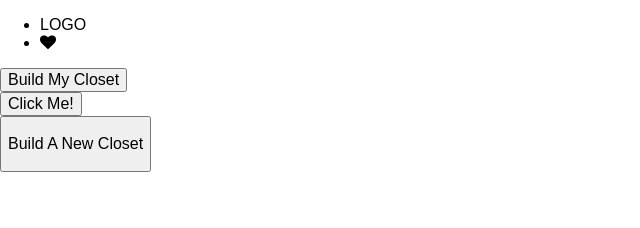
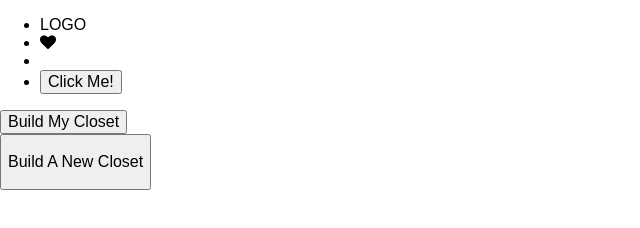
Before and after one commit to dressed-to-last/capsulewardrobe, a website: page index.html in a window 1280 px wide. Shown: the whole page, without its empty margins (0-640 px from the left). Drawn offline with nearby package versions, Linux system fonts and the light colour scheme; files that its build step writes are made by us from their sources; no server answers.

Commit message:
drying and cleaning up the html

```diff
--- a/index.html
+++ b/index.html
@@ -8,37 +8,49 @@
 	<link rel="stylesheet" href="public/styles/style.css"/>
 </head>
 <body>
-<main>
-<header>
+
+
+
+
+	<header>
 		<nav>
 			<ul>
 				<li>LOGO</li>
 				<li><i class="fa fa-heart" aria-hidden="true"></i></li>
+				<li id="userCounterClicks"></li>
+				<li>
+					<button class="counterButton">Click Me!</button>
+				</li>
 			</ul>
 		</nav>
+		<div id="weather"></div>
 
 		<!--button to smooth scroll down to main content-->
 		<input type="submit" class="submitButton" value="Build My Closet">
-</header>
-	<div id="userCounterClicks"></div>
-	<div id="weather">
-		<button class="counterButton">Click Me!</button>
-	</div>
-	<div id="clothes"></div>
+	</header>
 
 
-	<div class="refreshPage">
+
+
+
+	<main>
+		<div id="clothes"></div>
 		<button id="reloadButton">
 			<p>Build A New Closet</p>
 		</button>
-	</div>
+	</main>
+
+
+
+
+	<footer>
+
+	</footer>
+
+
 
 
 	<script src="https://ajax.googleapis.com/ajax/libs/jquery/1.10.2/jquery.min.js"></script>
 	<script src="public/scripts/main.js"></script>
-</main>
 </body>
-<footer>
-
-</footer>
 </html>
```
